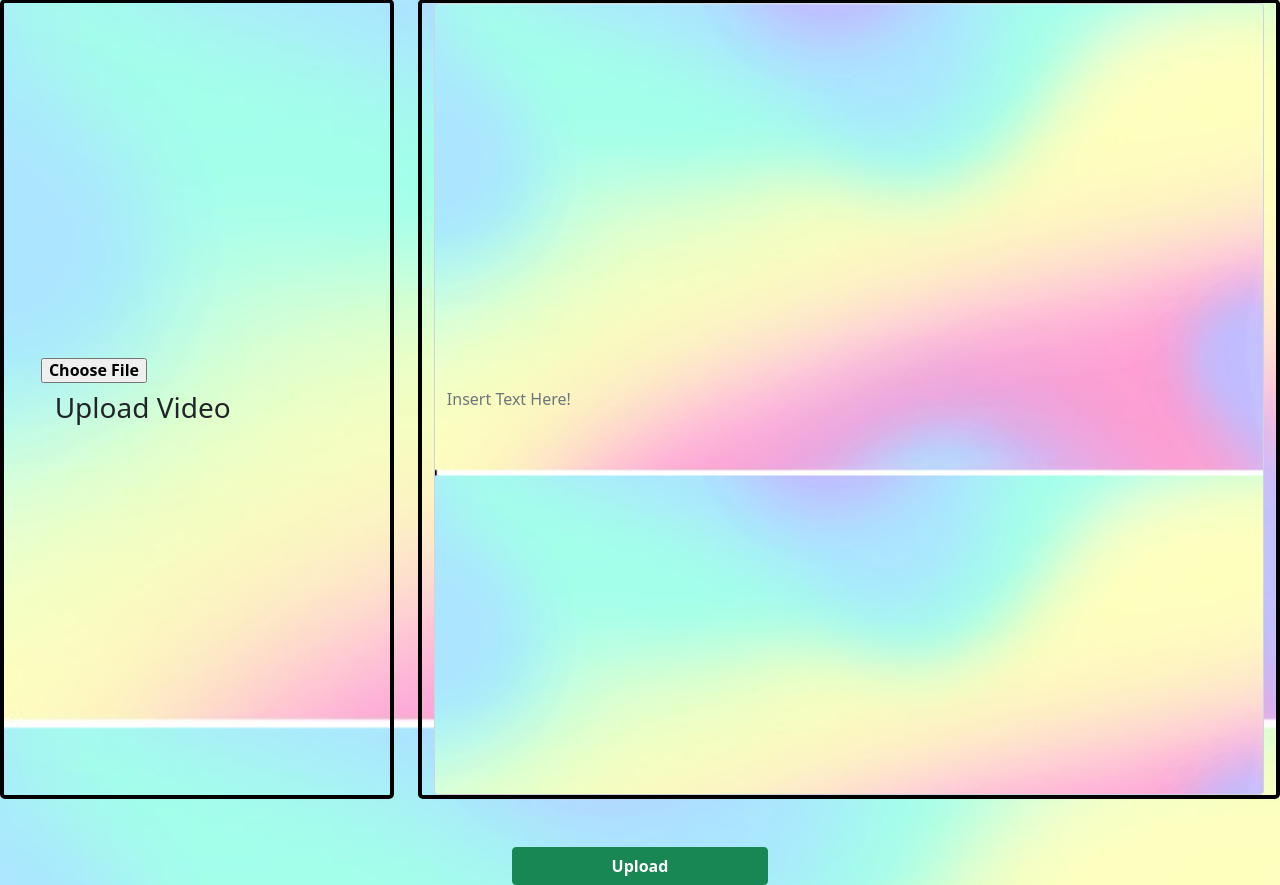
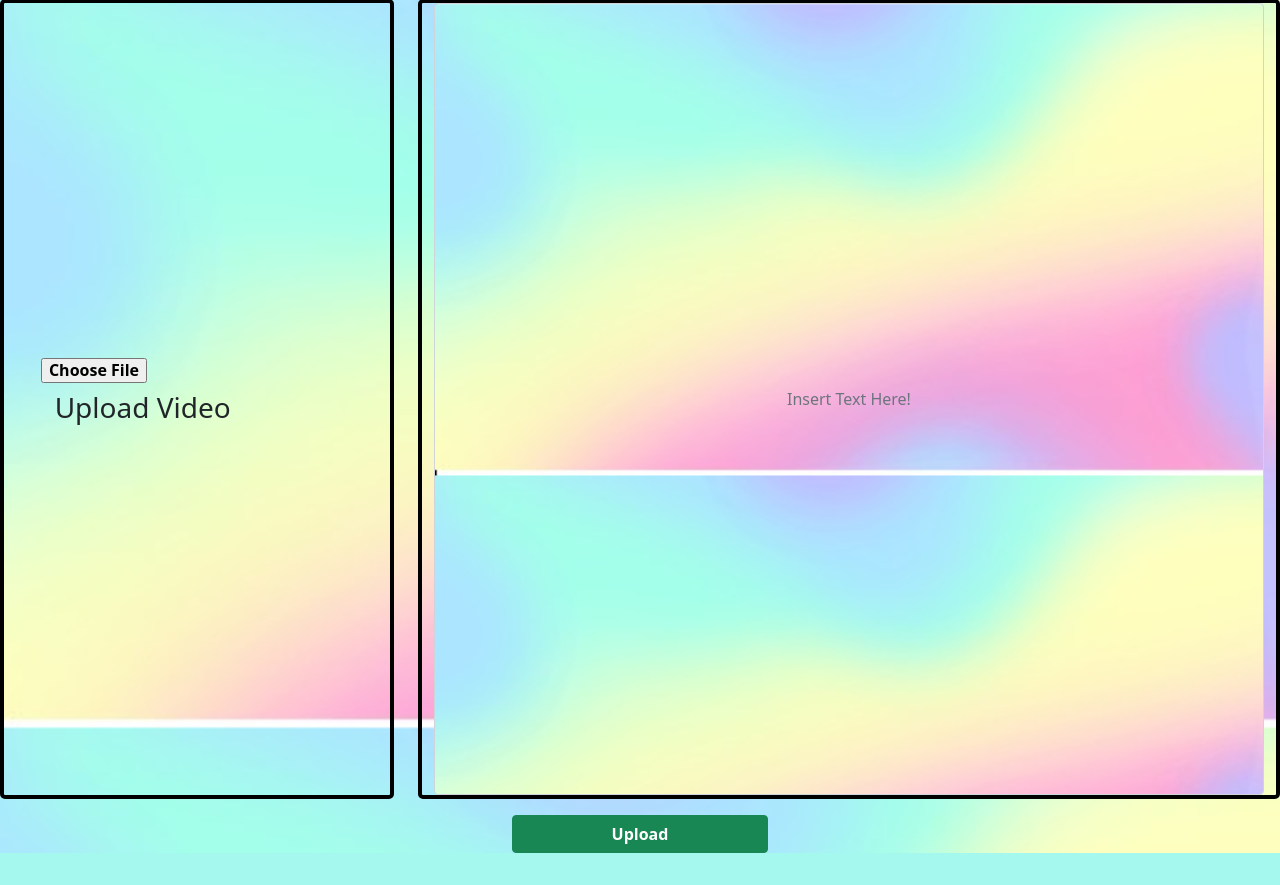
Before and after one commit to allenkiakshay/Django-Data-Process, a Django app: page /data/ in a window 1280 px wide. Shown: the part 82-967 px from the top of the page. After the commit the page ends 935 px from the top, so only its background shows below. Run offline with Django 4.2, Linux system fonts and the light colour scheme; some libraries are stand-ins or nearby versions.

Commit message:
Update home.html

```diff
--- a/templates/data/home.html
+++ b/templates/data/home.html
@@ -21,7 +21,7 @@
         <div class="container pl-2" style="border: 4px solid black; border-radius:5px" >
             <div class="row" style="height:100%">
                 <div class="col">
-                        <input type="text" class="form-control Textarea" style="height:100%; background-image: url('{% static 'IMG_20230410_195913.jpg' %}'); background-size:100%" name="text" placeholder="Insert Text Here!" value="" required="">
+                        <input type="text" class="form-control Textarea" style="height:100%; background-image: url('{% static 'IMG_20230410_195913.jpg' %}'); background-size:100%; text-align:center" name="text" placeholder="Insert Text Here!" value="" required="">
                         <div class="invalid-feedback">
                             Text
                         </div>
@@ -30,7 +30,7 @@
         </div>
     </div>
     <div class="row text-center">
-        <div class="col align-self-center pt-5">
+        <div class="col align-self-center pt-3">
             <button type="submit" class="btn btn-success fw-bold" style="width:20%">Upload</button>
         </div>
     </div>
```
